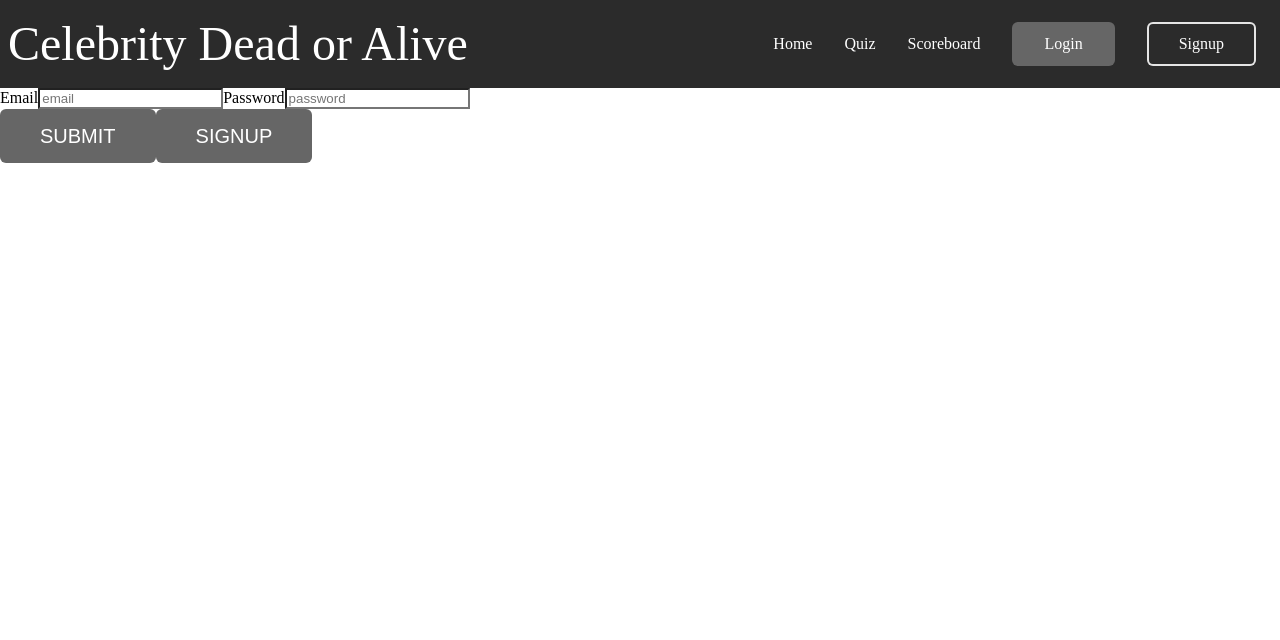
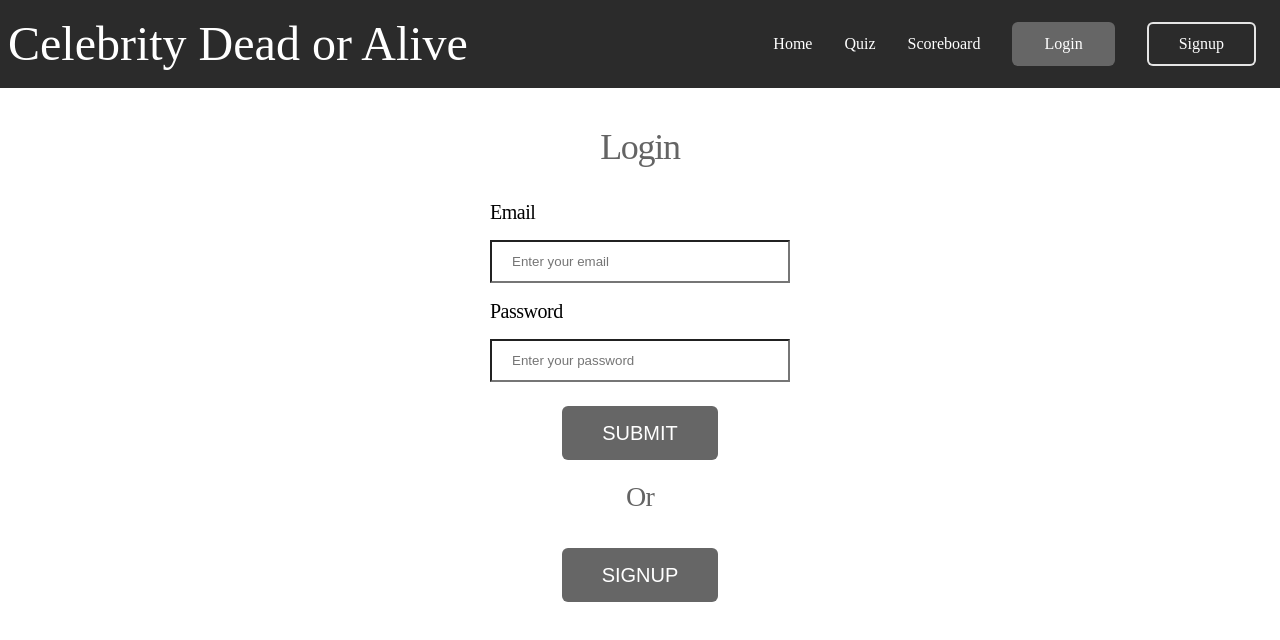
Before and after one commit to Notesong/cdoa-5-front-end, a React (Create React App) app in the folder client/: page /login in a window 1280 px wide. Shown: the top 640 px of the page. Built offline with nearby package versions, Linux system fonts and the light colour scheme; a web font is replaced by a local one.

Commit message:
Styling for login and registar pages

```diff
--- a/client/src/App.css
+++ b/client/src/App.css
@@ -278,6 +278,38 @@ hr {
   margin-top: 1rem;
 }
 
+/* Login and Signup*/
+
+.loginData, .register-user {
+  max-width: 300px;
+  margin: 2rem auto;
+}
+
+.loginData h2, .register-user h2 {
+    text-align: center;
+}
+
+label {
+  font-size: 1.25em;
+  line-height: 2em;
+  letter-spacing: -0.025em;
+}
+
+input[type=email], input[type=name], input[type=password] {
+  width: 100%;
+  padding: 12px 20px;
+  margin: 8px 0;
+  box-sizing: border-box;
+}
+
+.buttons {
+  text-align: center;
+}
+
+.buttons button {
+  margin: 1rem;
+}
+
 /* Buttons */
 
 input[type="submit"],
--- a/client/src/components/Login.js
+++ b/client/src/components/Login.js
@@ -13,28 +13,33 @@ const Login = () => {
 
   return(
     <div className="loginData">
+      <h2>Login</h2>
       <form>
         <label htmlFor="email">
           Email
         <input
-        placeholder="email"
+        placeholder="Enter your email"
+        type="email"
         value={loginInfo.email}
         name="email"
         onChange={handleChange}
+        maxLength="20"
         />
         </label>
         <label htmlFor='password'>
           Password
            <input
-        placeholder="password"
+        placeholder="Enter your password"
         type="password"
         value={loginInfo.password}
         name="password"
         onChange={handleChange}
+        maxLength="20"
         />
         </label>
        <div className= "buttons">
-         <Button  type='submit' buttonText={'SUBMIT'} pathName={''} />
+         <Button type='submit' buttonText={'SUBMIT'} pathName={''} />
+         <h3>Or</h3>
          <Button type='submit' buttonText={'SIGNUP'} pathName={'register'}/>
          </div>
       </form>
--- a/client/src/components/register.js
+++ b/client/src/components/register.js
@@ -16,38 +16,44 @@ const Register = () => {
 
     return (
         <div className='register-user'>
+            <h2>Signup</h2>
             <form>
                 <label htmlFor='Username'>
                    Username
                     <input
-                    placeholder='username'
+                    placeholder='Enter a username'
                     value={registerUser.username}
                     name='username'
                     type='name'
                     onChange={handleChange}
+                    maxLength="20"
                     />
                 </label>
                 <label htmlFor='Email'>
                     Email
                     <input
-                    placeholder='email'
+                    placeholder='Enter your email'
                     value={registerUser.email}
                     name='email'
                     type='email'
                     onChange={handleChange}
+                    maxLength="20"
                     />
                 </label>
                 <label htmlFor='password'>
                     Password
                 <input
                     type='password'
-                placeholder='password'
+                    placeholder='Enter a password'
                     value={registerUser.password}
                     name='password'
                     onChange={handleChange}
+                    maxLength="20"
                 />
                 </label>
+                <div className="buttons">
                     <Button type='submit' buttonText={'Submit'} pathName={''}/>
+                </div>
             </form>
         </div>
     )
```
Lines whose indentation alone changed are shown as unchanged.
